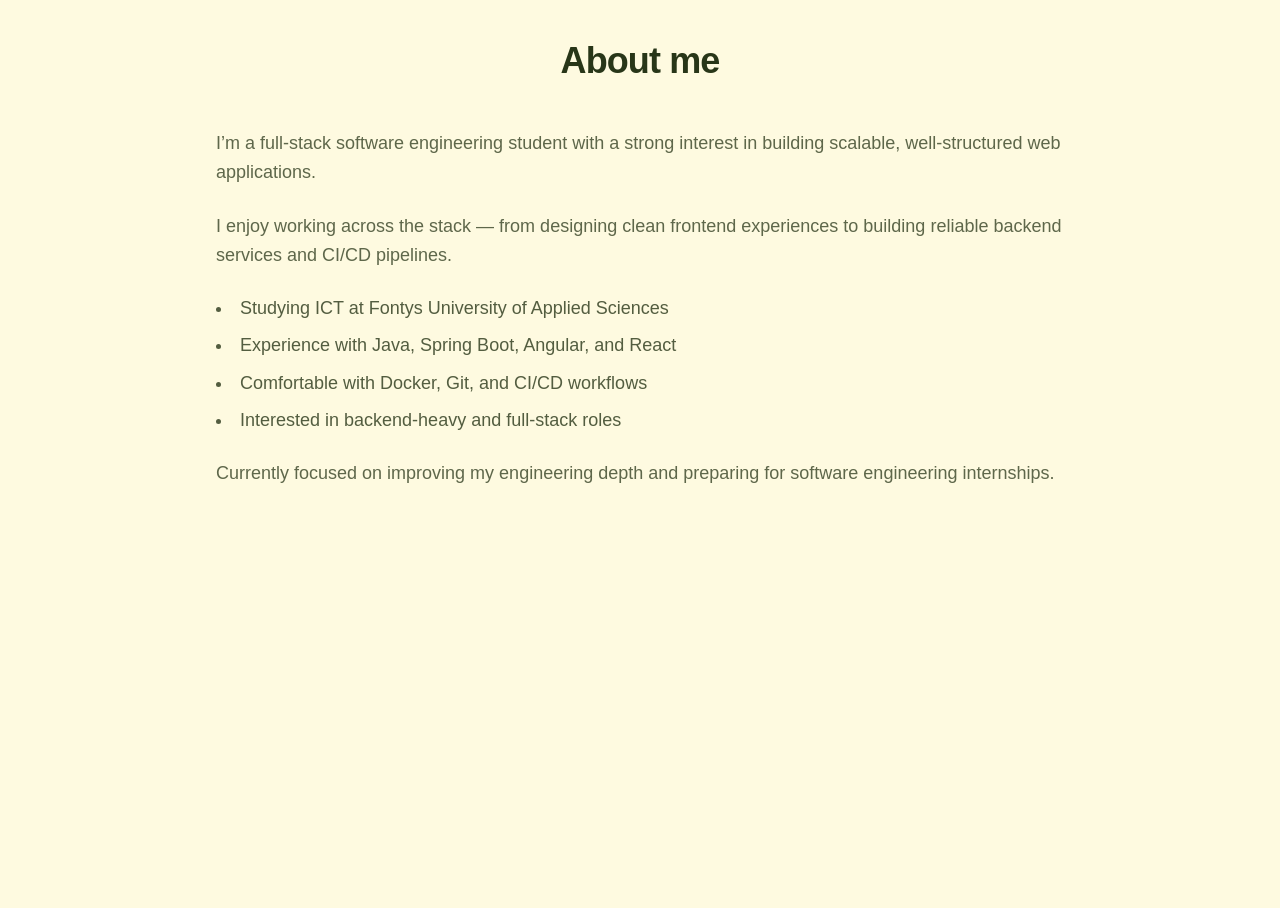
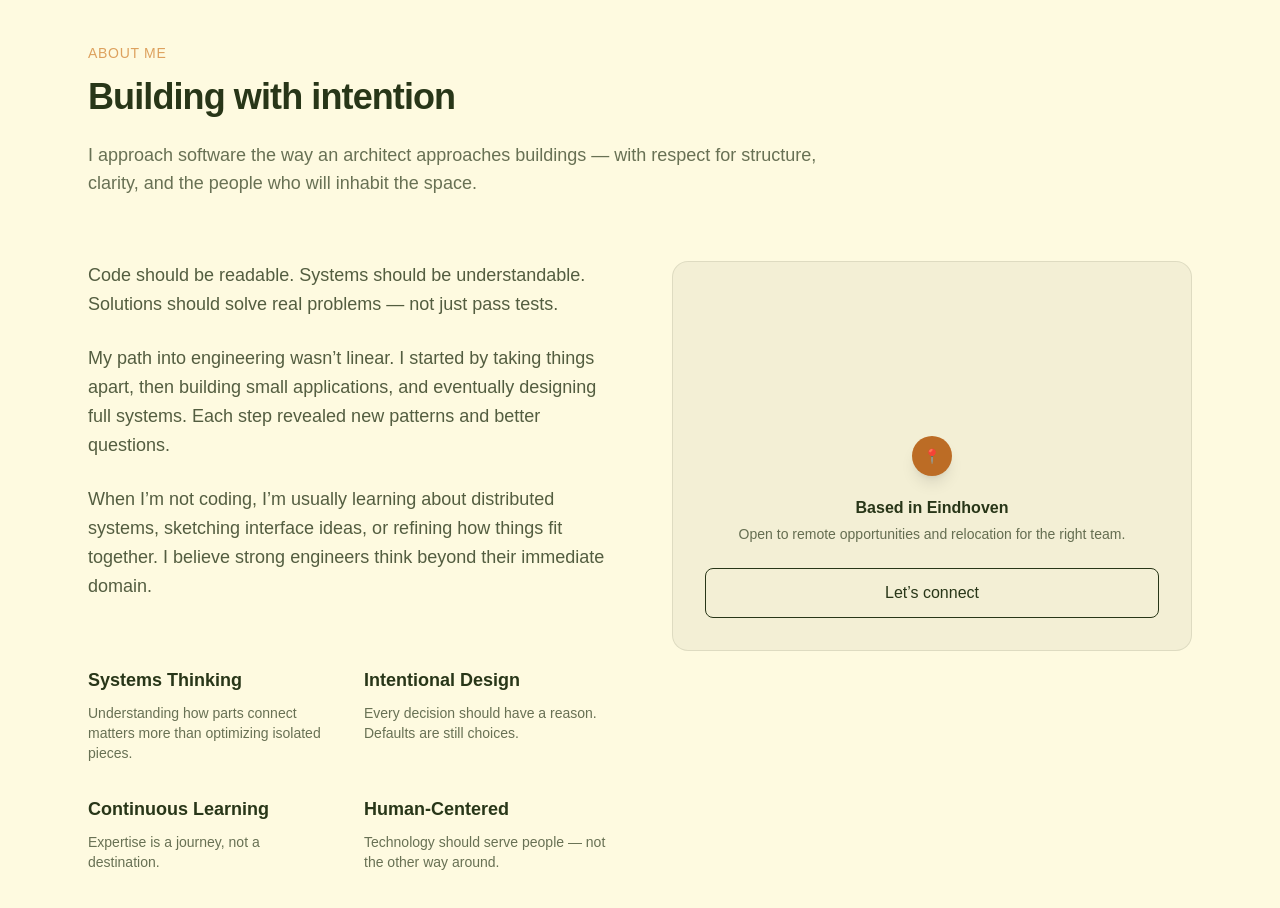
Before and after one commit to DimitarMalamski/Personal-Portfolio, a Next.js app: page / in a window 1280 px wide. Shown: the part 2540-3448 px from the top of the page. Before the commit the page ends 3156 px from the top, so only its background shows below. Built offline with nearby package versions, Linux system fonts and the light colour scheme.

Commit message:
Initial design of the About page

```diff
--- a/src/sections/About.tsx
+++ b/src/sections/About.tsx
@@ -2,34 +2,144 @@ export default function About() {
   return (
     <section
       id="about"
-      className="scroll-mt-24 py-24 sm:py-32 px-6 max-w-4xl mx-auto bg-[var(--cream)]"
+      className="py-24 sm:py-32 px-6 max-w-6xl mx-auto bg-[var(--cream)]"
     >
-      <h2 className="text-4xl font-bold tracking-tight mb-12 text-center text-[var(--forest)]">
+      {/* Header */}
+      <div className="max-w-3xl mb-16">
+        <span className="text-sm uppercase tracking-wider text-[var(--amber)]">
           About me
+        </span>
+
+        <h2 className="text-4xl font-bold tracking-tight mt-3 mb-6 text-[var(--forest)]">
+          Building with intention
         </h2>
 
-      <div className="text-base sm:text-lg leading-relaxed space-y-6 text-[var(--forest)]/75">
+        <p className="text-lg text-[var(--forest)]/70">
+          I approach software the way an architect approaches buildings — with
+          respect for structure, clarity, and the people who will inhabit the
+          space.
+        </p>
+      </div>
+
+      {/* Content */}
+      <div className="grid grid-cols-1 lg:grid-cols-2 gap-16 items-start">
+        {/* LEFT — TEXT */}
+        <div className="space-y-6 text-[var(--forest)]/80 text-base sm:text-lg leading-relaxed">
           <p>
-          I’m a full-stack software engineering student with a strong interest
-          in building scalable, well-structured web applications.
+            Code should be readable. Systems should be understandable. Solutions
+            should solve real problems — not just pass tests.
           </p>
 
           <p>
-          I enjoy working across the stack — from designing clean frontend
-          experiences to building reliable backend services and CI/CD pipelines.
+            My path into engineering wasn’t linear. I started by taking things
+            apart, then building small applications, and eventually designing
+            full systems. Each step revealed new patterns and better questions.
           </p>
 
-        <ul className="list-disc list-inside space-y-2 text-[var(--forest)]/80">
-          <li>Studying ICT at Fontys University of Applied Sciences</li>
-          <li>Experience with Java, Spring Boot, Angular, and React</li>
-          <li>Comfortable with Docker, Git, and CI/CD workflows</li>
-          <li>Interested in backend-heavy and full-stack roles</li>
-        </ul>
+          <p>
+            When I’m not coding, I’m usually learning about distributed systems,
+            sketching interface ideas, or refining how things fit together. I
+            believe strong engineers think beyond their immediate domain.
+          </p>
 
-        <p>
-          Currently focused on improving my engineering depth and preparing for
-          software engineering internships.
+          {/* Principles */}
+          <div className="grid grid-cols-1 sm:grid-cols-2 gap-8 pt-10">
+            <div>
+              <h3 className="font-semibold text-[var(--forest)] mb-2">
+                Systems Thinking
+              </h3>
+              <p className="text-sm text-[var(--forest)]/70">
+                Understanding how parts connect matters more than optimizing
+                isolated pieces.
               </p>
+            </div>
+
+            <div>
+              <h3 className="font-semibold text-[var(--forest)] mb-2">
+                Intentional Design
+              </h3>
+              <p className="text-sm text-[var(--forest)]/70">
+                Every decision should have a reason. Defaults are still choices.
+              </p>
+            </div>
+
+            <div>
+              <h3 className="font-semibold text-[var(--forest)] mb-2">
+                Continuous Learning
+              </h3>
+              <p className="text-sm text-[var(--forest)]/70">
+                Expertise is a journey, not a destination.
+              </p>
+            </div>
+
+            <div>
+              <h3 className="font-semibold text-[var(--forest)] mb-2">
+                Human-Centered
+              </h3>
+              <p className="text-sm text-[var(--forest)]/70">
+                Technology should serve people — not the other way around.
+              </p>
+            </div>
+          </div>
+        </div>
+
+        {/* RIGHT — LOCATION CARD */}
+        <div className="relative">
+          <div
+            className="
+              rounded-2xl p-8
+              bg-[var(--forest)]/5
+              border border-[var(--forest)]/10
+              aspect-[4/3]
+              flex flex-col justify-end
+              overflow-hidden
+            "
+          >
+            {/* Fake map grid */}
+            <div
+              className="
+                absolute inset-0
+                bg-[linear-gradient(to_right,rgba(40,54,24,0.05)_1px,transparent_1px),
+                    linear-gradient(to_bottom,rgba(40,54,24,0.05)_1px,transparent_1px)]
+                bg-[size:24px_24px]
+              "
+            />
+
+            {/* Center marker */}
+            <div className="absolute inset-0 flex items-center justify-center">
+              <div className="w-10 h-10 rounded-full bg-[var(--burnt)] flex items-center justify-center shadow-lg">
+                <span className="text-[var(--cream)] text-sm">📍</span>
+              </div>
+            </div>
+
+            {/* Footer */}
+            <div className="relative z-10 mt-auto text-center pt-6">
+              <h4 className="font-semibold text-[var(--forest)] mb-1">
+                Based in Eindhoven
+              </h4>
+
+              <p className="text-sm text-[var(--forest)]/70 mb-6">
+                Open to remote opportunities and relocation for the right team.
+              </p>
+
+              <a
+                href="#contact"
+                className="
+                  inline-flex items-center justify-center
+                  w-full px-6 py-3 rounded-lg
+                  border border-[var(--forest)]
+                  text-[var(--forest)]
+                  font-medium
+                  transition-colors
+                  hover:bg-[var(--forest)]
+                  hover:text-[var(--cream)]
+                "
+              >
+                Let’s connect
+              </a>
+            </div>
+          </div>
+        </div>
       </div>
     </section>
   );
--- a/src/sections/Journey.tsx
+++ b/src/sections/Journey.tsx
@@ -4,7 +4,7 @@ export default function Journey() {
   return (
     <section
       id="journey"
-      className="py-24 sm:py-32 px-6 max-w-6xl mx-auto bg-[var(--cream)]"
+      className="py-24 sm:py-32 px-6 max-w-6xl mx-auto bg-[var(--forest)/4]"
     >
       <div className="max-w-3xl mb-16">
         <span className="text-sm uppercase tracking-wider text-[var(--amber)]">
```
Lines whose indentation alone changed are shown as unchanged.
